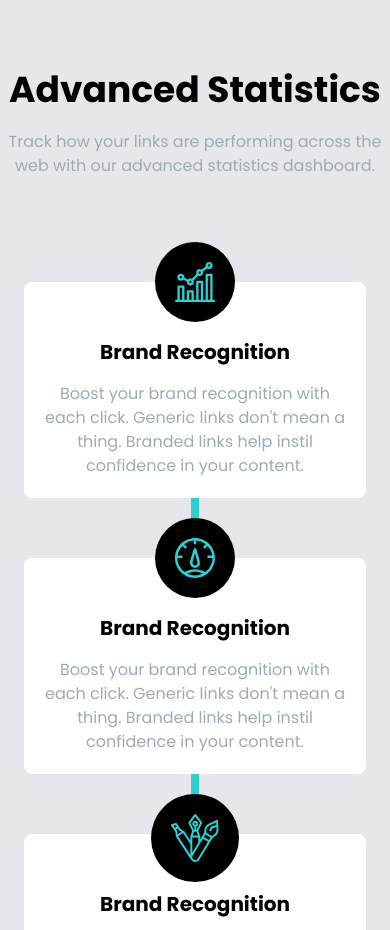
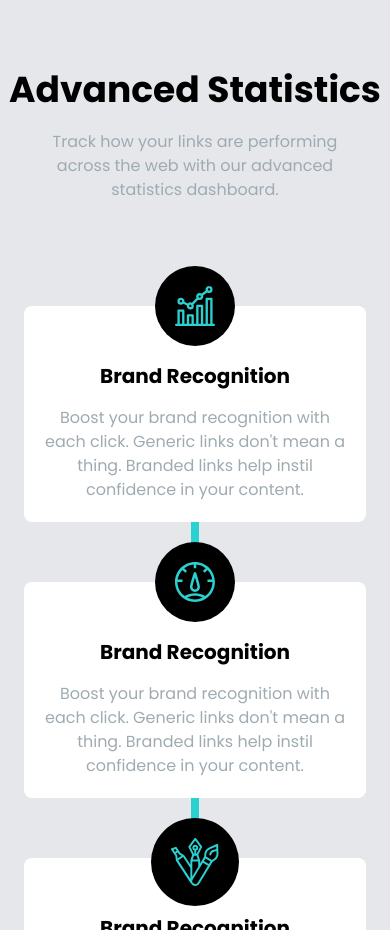
Before and after one commit to Abdouxone/mini-projects, a Next.js app: page /shortly in a window 390 px wide. Shown: the part 1760-2690 px from the top of the page. Built offline with nearby package versions, Linux system fonts and the light colour scheme; a web font is replaced by a local one.

Commit message:
finishing statistics section

```diff
--- a/app/shortly/page.tsx
+++ b/app/shortly/page.tsx
@@ -106,8 +106,8 @@ export default function page() {
         {/* Statistics Section */}
         <div className="mt-20 pb-25">
           <div className="flex flex-col text-center mb-20">
-            <h1 className="text-4xl font-bold">Advanced Statistics</h1>
-            <p className="mt-5 text-base font-normal max-w-md mb- mx-auto">
+            <h1 className="text-4xl font-bold ">Advanced Statistics</h1>
+            <p className="mt-5 text-base font-normal md:max-w-md max-w-xs mx-auto">
               Track how your links are performing across the web with our
               advanced statistics dashboard.
             </p>
```
